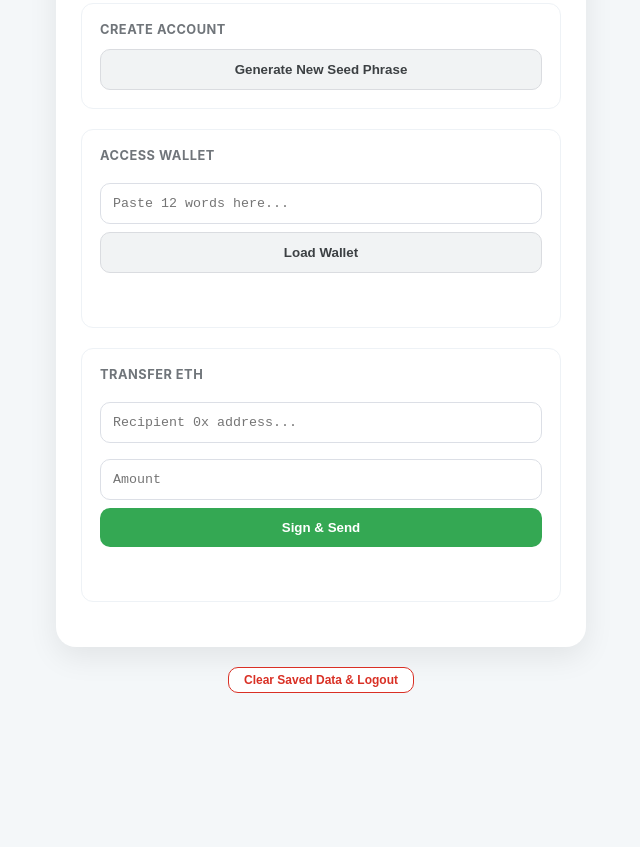
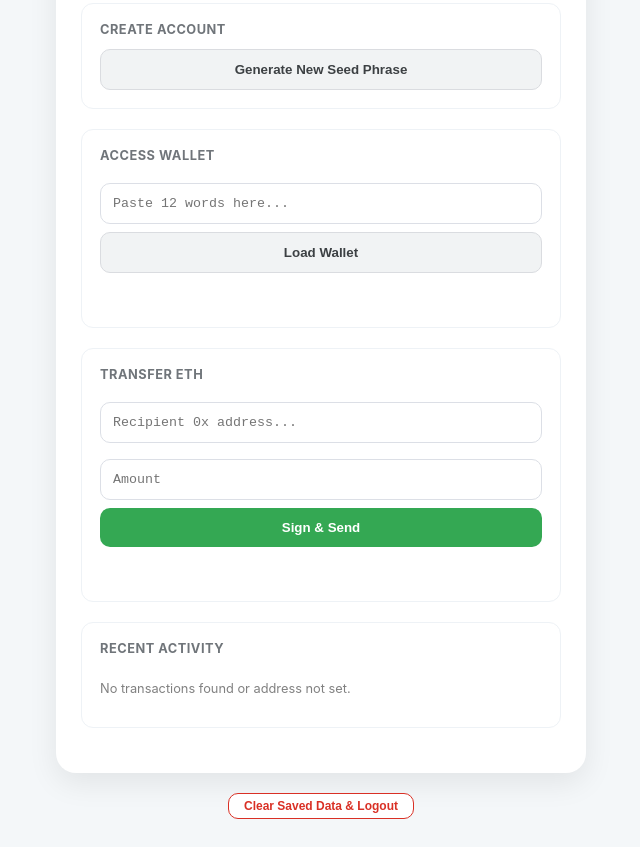
Before and after one commit to nickhsieh-0830/web3wallet, a plain HTML site: page index.html in a window 1280 px wide. Shown: the part 507-1354 px from the top of the page, without its empty margins (319-959 px from the left). Before the commit the page ends 1228 px from the top, so only its background shows below. Drawn offline with nearby package versions, Linux system fonts and the light colour scheme.

Commit message:
Update index.html

```diff
--- a/index.html
+++ b/index.html
@@ -86,6 +86,14 @@
         <button id="sendBtn" class="send-btn">Sign & Send</button>
         <p id="txStatus" class="status-msg" style="word-break: break-all;"></p>
     </section>
+
+    <section>
+        <h4>Recent Activity</h4>
+        <div id="historyList" style="max-height: 200px; overflow-y: auto; font-size: 0.8rem;">
+            <p style="color: gray;">No transactions found or address not set.</p>
+        </div>
+    </section>
+
 </div>
 <div style="text-align: center; margin-top: 20px;">
     <button id="clearDataBtn" class="secondary-btn" style="width: auto; padding: 5px 15px; font-size: 0.75rem; background: #fff; color: #d93025; border: 1px solid #d93025;">
```
